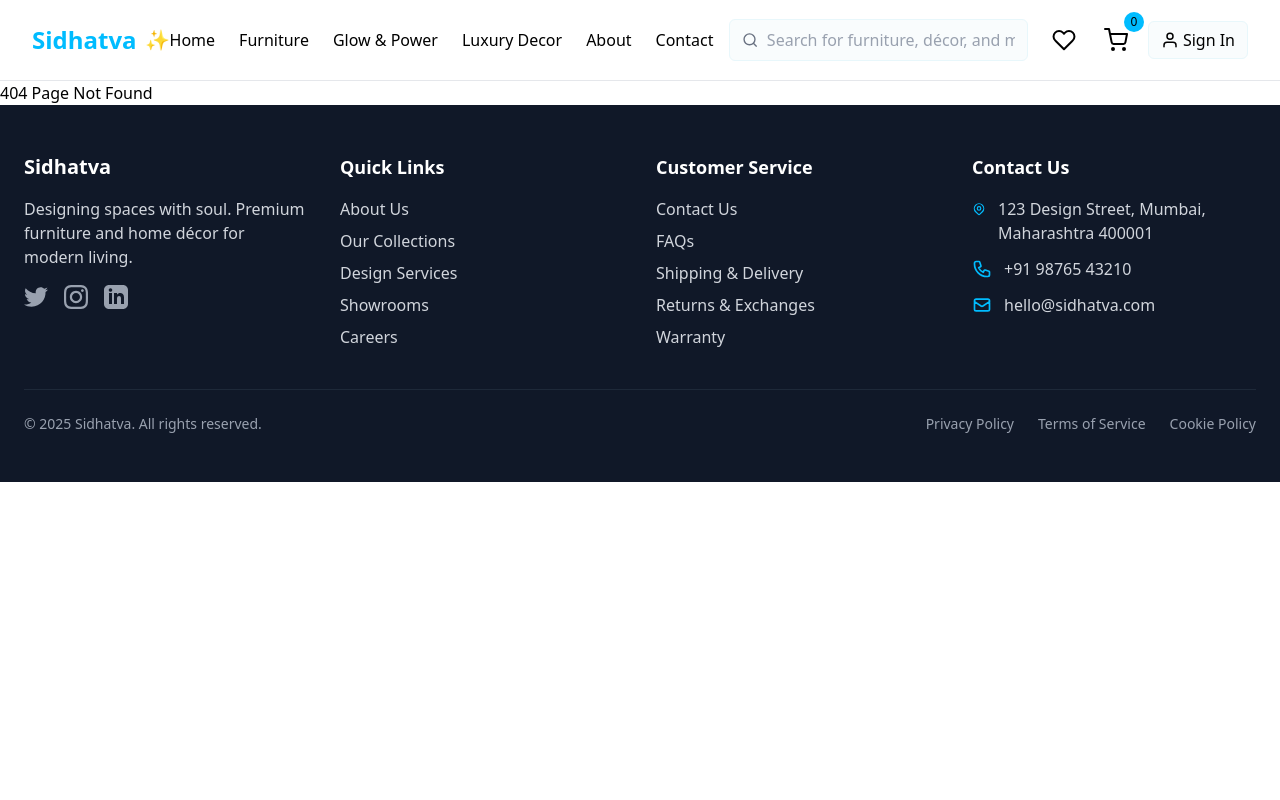
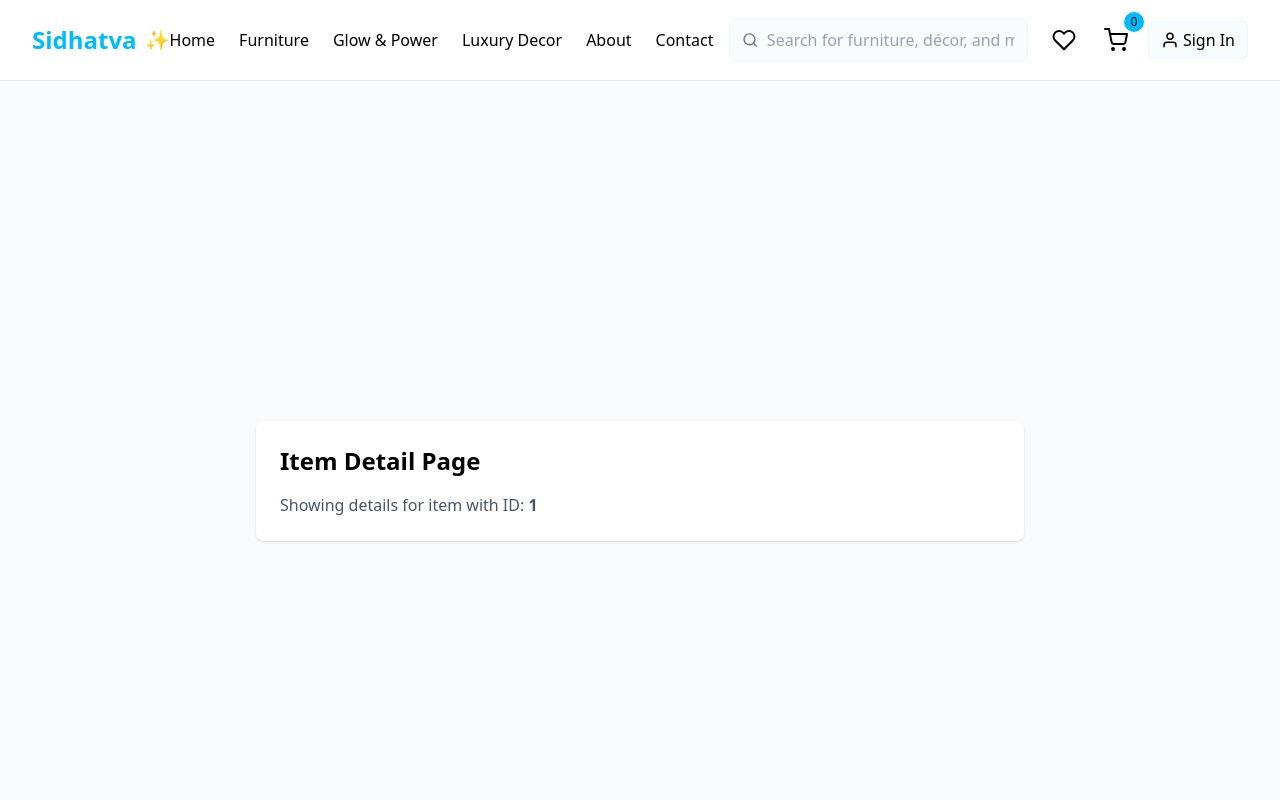
Before and after one commit to Astronaut004/Sidhatva, a React (Vite) app in the folder client/: page /item-detail/1 in a window 1280 px wide. Shown: the top 800 px of the page. Built offline with nearby package versions, Linux system fonts and the light colour scheme.

Commit message:
new component updated

```diff
--- a/client/src/App.jsx
+++ b/client/src/App.jsx
@@ -18,6 +18,7 @@ const Register = lazy(() => import('./Pages/Auth/Register'));
 const Login = lazy(() => import('./Pages/Auth/Login'));
 const Cart = lazy(() => import('./Pages/Cart'));
 const Wishlist = lazy(() => import('./Pages/Wishlist'));
+const ItemDetail = lazy(() => import('./Pages/ItemDetail'));
 
 const App = () => {
   return (
@@ -36,6 +37,7 @@ const App = () => {
           <Route path='login' element={<Login />} />
           <Route path='/cart' element={<Cart />} />
           <Route path='/wishlist' element={<Wishlist/>} />
+          <Route path='/item-detail/:id' element={<ItemDetail/>} />
           <Route path="*" element={<div>404 Page Not Found</div>} />
         </Routes>
         <Footer/>
--- /dev/null
+++ b/client/src/Pages/ItemDetail.jsx
@@ -0,0 +1,18 @@
+import React from 'react';
+import { useParams } from 'react-router-dom';
+
+const ItemDetail = () => {
+  const { id } = useParams();
+
+  return (
+    <div className="min-h-screen flex items-center justify-center p-4 bg-gray-50">
+      <div className="max-w-3xl w-full bg-white p-6 rounded-lg shadow">
+        <h1 className="text-2xl font-semibold mb-4">Item Detail Page</h1>
+        <p className="text-gray-600">Showing details for item with ID: <strong>{id}</strong></p>
+        {/* Later, you can fetch details using this ID from an API or data source */}
+      </div>
+    </div>
+  );
+};
+
+export default ItemDetail;
```
